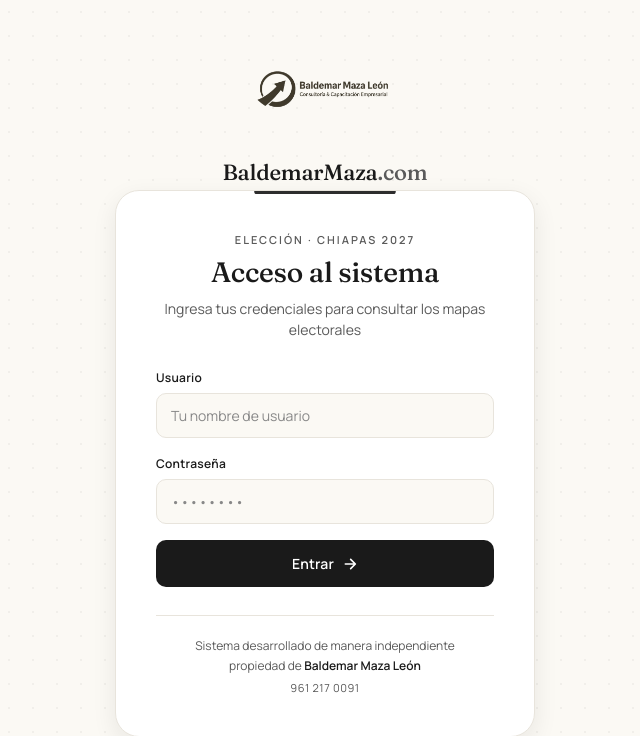
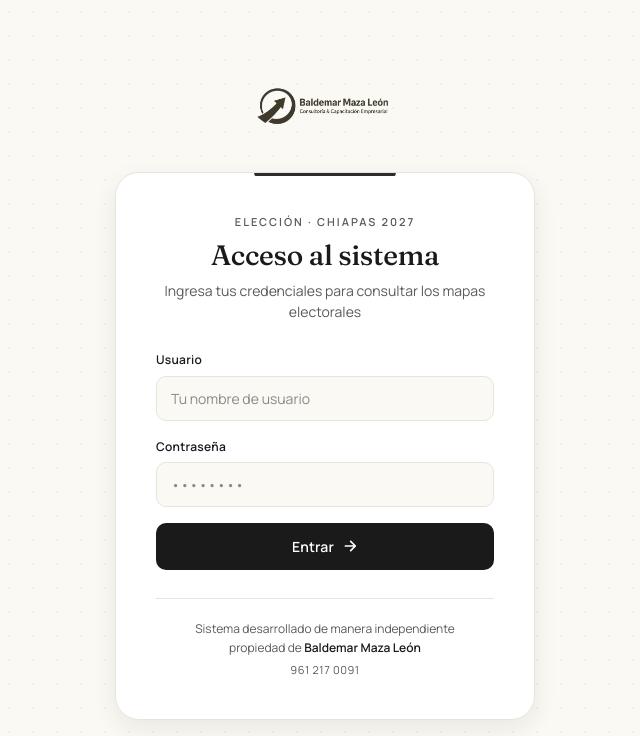
Before and after one commit to BM041977/mapa-electoral-verde-2027, a Flask app: page / in a window 1280 px wide. Shown: the top 736 px of the page, without its empty margins (315-955 px from the left). Run offline with Flask 3, Linux system fonts and the light colour scheme.

Commit message:
Quita texto BaldemarMaza del login

```diff
--- a/templates/login.html
+++ b/templates/login.html
@@ -303,7 +303,7 @@ h1 {
     <div class="brand">
         <img src="/static/logo.png" alt="Baldemar Maza León" style="height:52px;width:auto;">
     </div>
-        <span class="brand-text">BaldemarMaza<span class="brand-tld">.com</span></span>
+        </span>
     </div>
 
     <div class="login-card">
```
